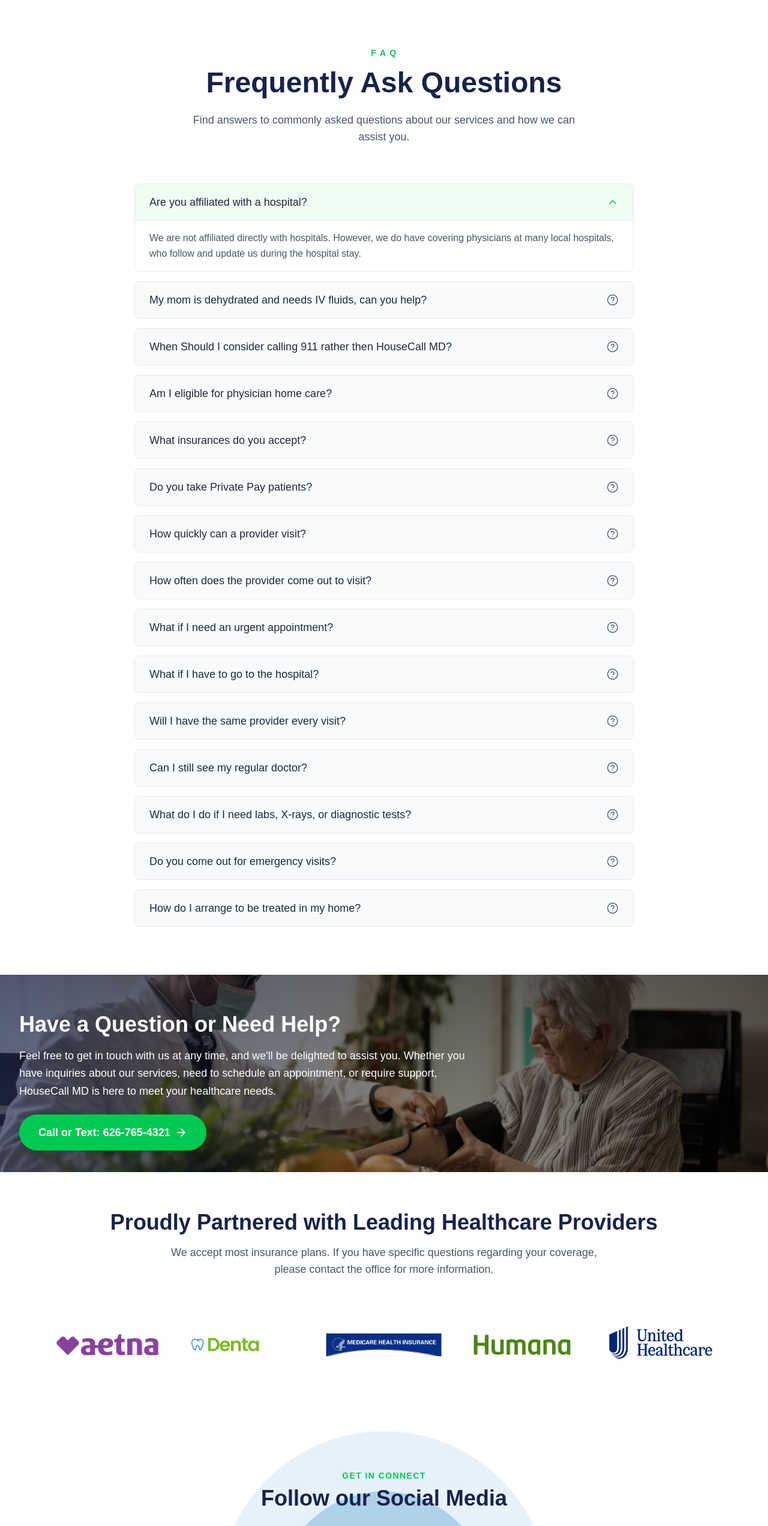
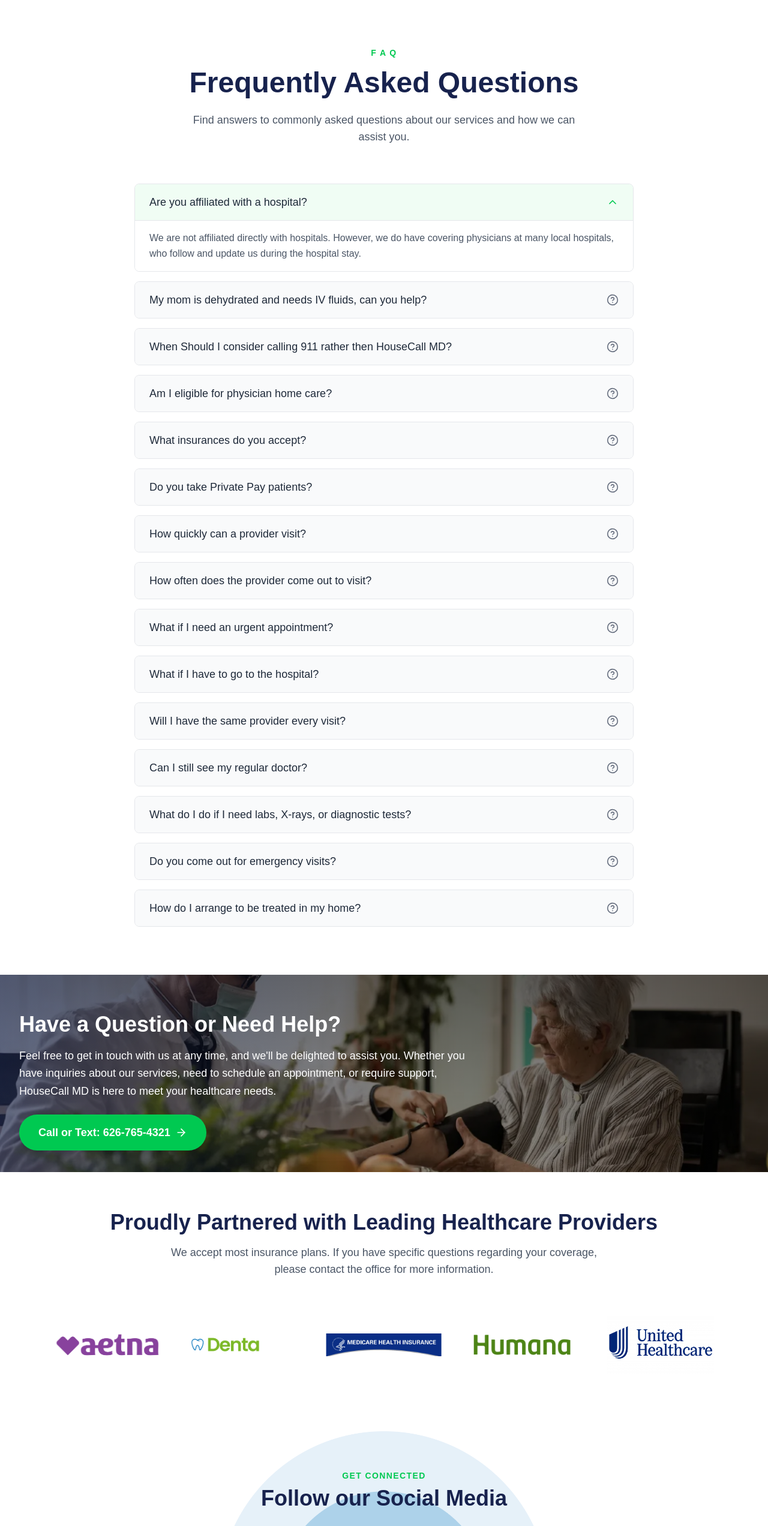
Before and after one commit to Octathorn/housecallmd, a Next.js app: page /home in a window 1280 px wide. Shown: the part 3302-5846 px from the top of the page at 60% size. Built offline with nearby package versions, Linux system fonts and the light colour scheme.

Commit message:
Fix service icons, FAQ heading grammar, and social section heading

```diff
--- a/src/app/home/components/FAQ.jsx
+++ b/src/app/home/components/FAQ.jsx
@@ -82,7 +82,7 @@ const FAQ = () => {
             F A Q
           </h3>
           <h2 className="text-3xl sm:text-4xl md:text-5xl font-bold text-[#17224D] mb-4 sm:mb-6">
-            Frequently Ask Questions
+            Frequently Asked Questions
           </h2>
           <p className="text-base sm:text-lg text-gray-600 max-w-2xl mx-auto px-4">
             Find answers to commonly asked questions about our services and how we can assist you.
--- a/src/app/home/components/PartnersAndSocial.jsx
+++ b/src/app/home/components/PartnersAndSocial.jsx
@@ -126,7 +126,7 @@ const PartnersAndSocial = () => {
           {/* Content */}
           <div className="relative z-10">
             <h3 className="text-sm font-semibold text-green-500 uppercase tracking-widest mb-2">
-              GET IN CONNECT
+              GET CONNECTED
             </h3>
             <h2 className="text-3xl md:text-4xl font-bold text-[#17224D] mb-8">
               Follow our Social Media
--- a/src/app/home/components/Services.jsx
+++ b/src/app/home/components/Services.jsx
@@ -93,6 +93,7 @@ const Services = () => {
                     alt={service.title}
                     width={40}
                     height={40}
+                    unoptimized
                     className="w-10 h-10 object-contain"
                   />
                 </div>
```
